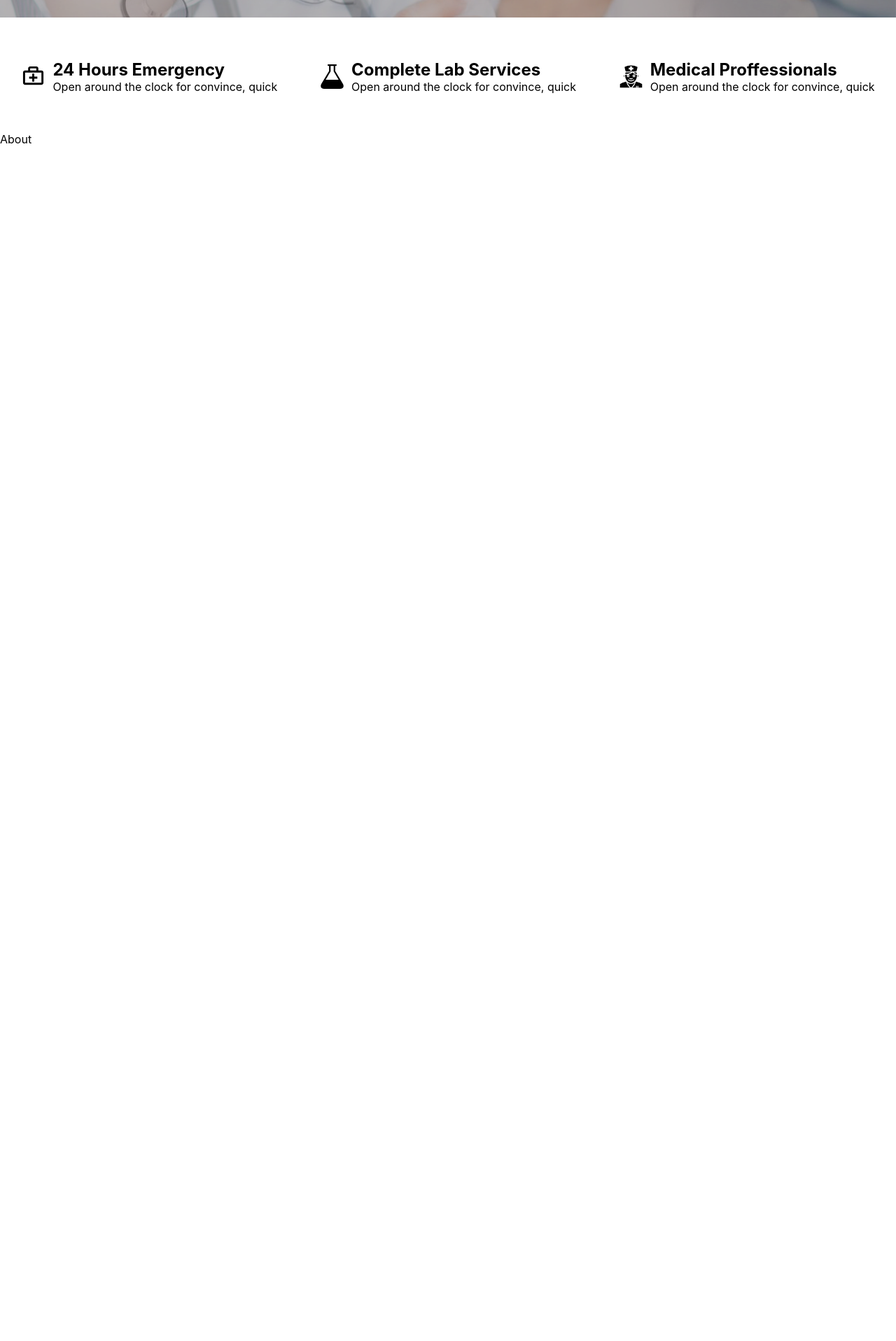
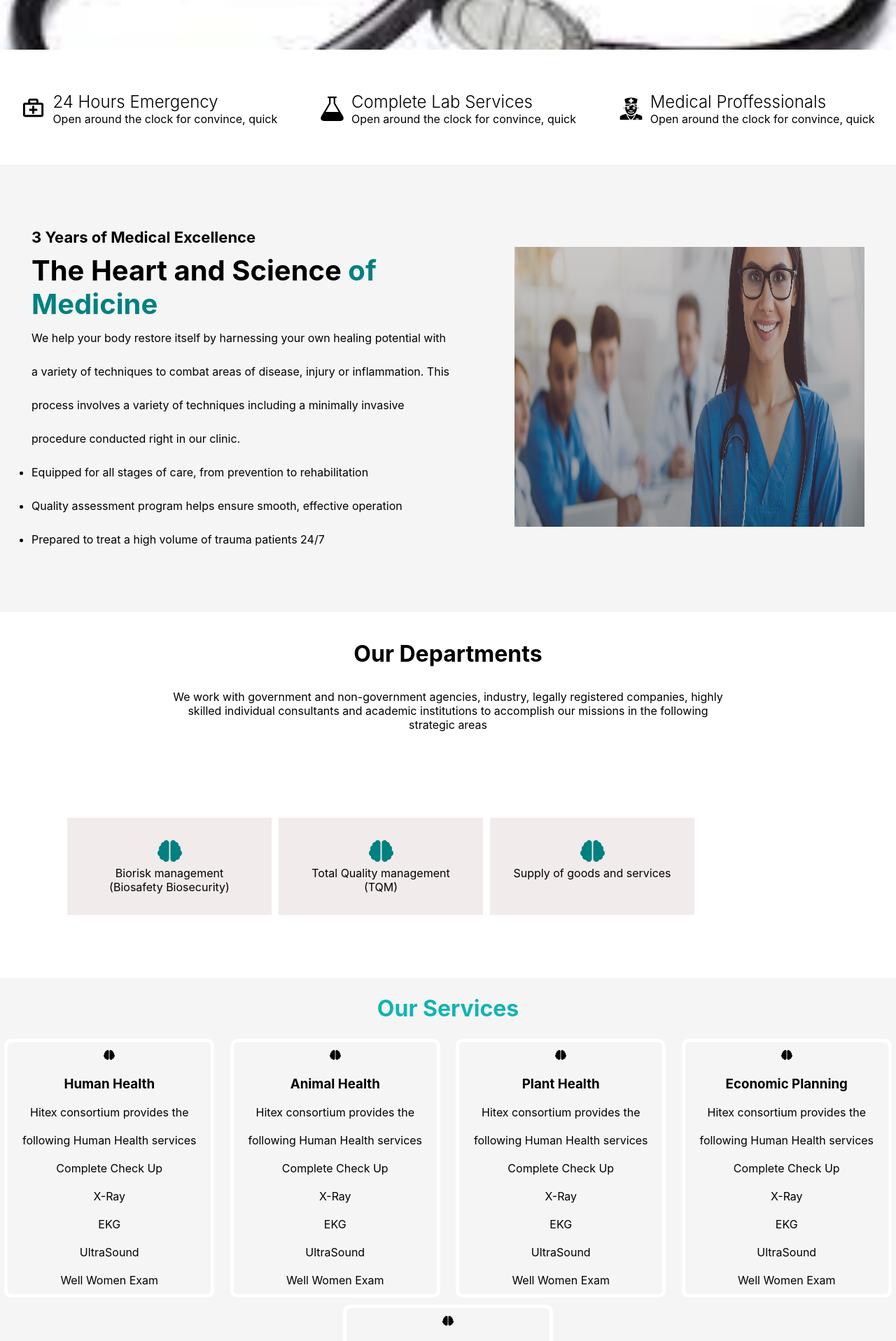
Before and after one commit to isiagi/medical, a Next.js app: page / in a window 1280 px wide. Shown: the part 880-2797 px from the top of the page at 70% size. Before the commit the page ends 1869 px from the top, so only its background shows below. Built offline with nearby package versions, Linux system fonts and the light colour scheme.

Commit message:
new changes

```diff
--- a/components/About.js
+++ b/components/About.js
@@ -1,8 +1,31 @@
+import Image from 'next/image';
+
+import styles from '../styles/Home.module.css'
 
 const About = () => {
   return (
-    <div style={{height: '100vh'}}>About</div>
-  )
-}
+    <div className={styles.about__container}>
+      <div className={styles.about__item}>
+        <h4 style ={{fontSize:"22px"}}>3 Years of Medical Excellence</h4>
+        <h2>The Heart and Science<span style={{color:"teal"}}> of Medicine </span></h2>
+        <p>
+          We help your body restore itself by harnessing your own healing
+          potential with a variety of techniques to combat areas of disease,
+          injury or inflammation. This process involves a variety of techniques
+          including a minimally invasive procedure conducted right in our
+          clinic.
+        </p>
+        <ul>
+          <li>Equipped for all stages of care, from prevention to rehabilitation</li>
+          <li>Quality assessment program helps ensure smooth, effective operation</li>
+          <li>Prepared to treat a high volume of trauma patients 24/7</li>
+        </ul>
+      </div>
+      <div>
+        <Image src="/assets/slide-01.jpg" alt="about image" height="400px" width="500px" />
+      </div>
+    </div>
+  );
+};
 
-export default About
+export default About;
--- a/components/Banner.js
+++ b/components/Banner.js
@@ -13,15 +13,15 @@ const Banner = () => {
       <div className={styles.banner__column}>
         <div>
           <GrLocation />
-          <h3>Bweyogerere</h3>
+          <h3 style={{fontSize: '15px'}}>Bweyogerere</h3>
         </div>
         <div>
           <FiPhoneCall />
-          <h3>hey</h3>
+          <h3 style={{fontSize: '15px'}}>0701844459/0772844459</h3>
         </div>
         <div>
           <HiOutlineMail />
-          <h3>test@mail.com</h3>
+          <h3 style={{fontSize: '15px'}}>Hitexconsortium@mail.com</h3>
         </div>
       </div>
       <div className={styles.banner__icons}>
--- a/components/Banner1.js
+++ b/components/Banner1.js
@@ -10,21 +10,21 @@ const Banner1 = () => {
       <div className={styles.Banner1__wrapper}>
         <BiFirstAid style={{fontSize: '35px'}}/>
         <div className={styles.Banner1__item}>
-          <h2>24 Hours Emergency</h2>
+          <h2 style={{fontWeight:"300"}}>24 Hours Emergency</h2>
           <p>Open around the clock for convince, quick</p>
         </div>
       </div>
       <div className={styles.Banner1__wrapper}>
         <ImLab style={{fontSize: '35px'}}/>
         <div className={styles.Banner1__item}>
-          <h2>Complete Lab Services</h2>
+          <h2 style={{fontWeight:"300"}}>Complete Lab Services</h2>
           <p>Open around the clock for convince, quick</p>
         </div>
       </div>
       <div className={styles.Banner1__wrapper}>
         <GiNurseMale style={{fontSize: '35px'}}/>
         <div className={styles.Banner1__item}>
-          <h2>Medical Proffessionals</h2>
+          <h2 style={{fontWeight:"300"}}>Medical Proffessionals</h2>
           <p>Open around the clock for convince, quick</p>
         </div>
       </div>
--- /dev/null
+++ b/components/Depart.js
@@ -0,0 +1,57 @@
+import { useState } from 'react';
+import { FaBrain } from 'react-icons/fa';
+
+import styles from '../styles/Home.module.css';
+
+const morez = [
+  {
+    name: 'hey',
+    content: 'hello there',
+  },
+];
+
+const Depart = () => {
+  const [more, setMore] = useState();
+  return (
+    <>
+      <h2 style={{ textAlign: 'center', fontSize:'2rem', marginTop: '40px'}}>Our Departments</h2>
+      <p
+        style={{ textAlign: 'center', maxWidth: '800px', margin: '2rem auto' }}
+      >
+        We work with government and non-government agencies, industry, legally
+        registered companies, highly skilled individual consultants and academic
+        institutions to accomplish our missions in the following strategic areas
+      </p>
+      <div className={styles.depart__container}>
+        <div className={styles.depart__items}>
+          <div className={styles.depart__item} onClick={() => setMore('hey')}>
+            <FaBrain style={{color: 'teal', fontSize: '35px'}}/>
+            <p>Biorisk management (Biosafety Biosecurity)</p>
+          </div>
+          <div className={styles.depart__item}>
+            <FaBrain style={{color: 'teal', fontSize: '35px'}}/>
+            <p>Total Quality management (TQM) </p>
+          </div>
+          <div className={styles.depart__item}>
+            <FaBrain style={{color: 'teal', fontSize: '35px'}}/>
+            <p>Supply of goods and services</p>
+          </div>
+        </div>
+        <div>
+          {morez.map((item) => {
+            if (item.name === more) {
+              return (
+                <div>
+                  <h1>{item.name}</h1>
+                  <p>{item.content}</p>
+                </div>
+              );
+            }
+          })}
+        </div>
+      </div>
+    </>
+  );
+};
+
+export default Depart;
--- a/components/Hero1.js
+++ b/components/Hero1.js
@@ -1,20 +1,20 @@
 import { Fade } from 'react-slideshow-image';
 import 'react-slideshow-image/dist/styles.css';
 
-import styles from '../styles/Home.module.css'
+import styles from '../styles/Home.module.css';
 
 const fadeImages = [
   {
     url: '/assets/slide-01.jpg',
-    caption: 'Quality Health Care',
+    caption: 'Quality human Health Care',
   },
   {
-    url: '/assets/slide-02.jpg',
-    caption: 'Second Slide',
+    url: '/assets/doc.jpg',
+    caption: 'animal health',
   },
   {
-    url: '/assets/slide-03.jpg',
-    caption: 'Third Slide',
+    url: '/assets/2.jpeg',
+    caption: 'plant health',
   },
 ];
 
@@ -27,7 +27,10 @@ const Hero1 = () => {
             <div className={styles.image__container}>
               <img src={fadeImage.url} />
             </div>
-            <h2>{fadeImage.caption}</h2>
+            <div className={styles.ahh}>
+              <h2 style={{color: '#fff', textTransform:'uppercase'}}>{fadeImage.caption}</h2>
+              <button style={{padding: '12px', color: '#fff',background: 'blue', borderRadius: '20px', border: 'none', fontSize: '15px'}}>Explore Our Services</button>
+            </div>
           </div>
         ))}
       </Fade>
--- a/components/Nav.js
+++ b/components/Nav.js
@@ -5,7 +5,7 @@ const NavBar = () => {
     return (
         <nav className={styles.nav}>
             <div className={styles.nav__logo}>
-               <h1>HJ Hitex Diagnostic Hopital</h1>
+               <h1>HITEX CONSORTIUM</h1>
             </div>
             <div className={styles.nav__items}>
                 <ul>
--- /dev/null
+++ b/components/Services.js
@@ -0,0 +1,79 @@
+import { FaBrain } from 'react-icons/fa';
+
+import styles from '../styles/Home.module.css';
+
+const Services = () => {
+  return (
+    <div className={styles.service__container}>
+      <h2>Our Services</h2>
+      <div className={styles.service__items}>
+        <div className={styles.service__item}>
+          <FaBrain />
+          <h3>Human Health</h3>
+          <p>Hitex consortium provides the following Human Health services</p>
+          <ul>
+            <li>Complete Check Up</li>
+            <li>X-Ray</li>
+            <li>EKG</li>
+            <li>UltraSound</li>
+            <li>Well Women Exam</li>
+          </ul>
+        </div>
+
+        <div className={styles.service__item}>
+          <FaBrain />
+          <h3>Animal Health</h3>
+          <p>Hitex consortium provides the following Human Health services</p>
+          <ul>
+            <li>Complete Check Up</li>
+            <li>X-Ray</li>
+            <li>EKG</li>
+            <li>UltraSound</li>
+            <li>Well Women Exam</li>
+          </ul>
+        </div>
+
+        <div className={styles.service__item}>
+          <FaBrain />
+          <h3>Plant Health</h3>
+          <p>Hitex consortium provides the following Human Health services</p>
+          <ul>
+            <li>Complete Check Up</li>
+            <li>X-Ray</li>
+            <li>EKG</li>
+            <li>UltraSound</li>
+            <li>Well Women Exam</li>
+          </ul>
+        </div>
+
+        <div className={styles.service__item}>
+          <FaBrain />
+          <h3>Economic Planning</h3>
+          <p>Hitex consortium provides the following Human Health services</p>
+          <ul>
+            <li>Complete Check Up</li>
+            <li>X-Ray</li>
+            <li>EKG</li>
+            <li>UltraSound</li>
+            <li>Well Women Exam</li>
+          </ul>
+        </div>
+
+        <div className={styles.service__item}>
+          <FaBrain />
+          <h3>Monitoring Evaluation and Learning (MEL)</h3>
+          <p>Hitex consortium provides the following Human Health services</p>
+          <ul>
+            <li>Complete Check Up</li>
+            <li>X-Ray</li>
+            <li>EKG</li>
+            <li>UltraSound</li>
+            <li>Well Women Exam</li>
+          </ul>
+        </div>
+      </div>
+    </div>
+  );
+};
+
+export default Services;
--- a/pages/index.js
+++ b/pages/index.js
@@ -3,8 +3,10 @@ import Image from 'next/image';
 import About from '../components/About';
 import Banner from '../components/Banner';
 import Banner1 from '../components/Banner1';
+import Depart from '../components/Depart';
 import Hero1 from '../components/Hero1';
 import NavBar from '../components/Nav';
+import Services from '../components/Services';
 import styles from '../styles/Home.module.css';
 
 export default function Home() {
@@ -24,6 +26,8 @@ export default function Home() {
         <Hero1 />
         <Banner1 />
         <About />
+        <Depart />
+        <Services />
       </main>
     </div>
   );
--- a/styles/Home.module.css
+++ b/styles/Home.module.css
@@ -25,11 +25,14 @@
   flex-direction: column;
   background: white;
   color: #000;
+  padding-bottom: 30px;
 }
 
 .nav .nav__logo h1 {
   text-align: center;
   margin-bottom: 1rem;
+  margin-top:1rem;
+  color: teal;
 }
 
 .nav .nav__items ul {
@@ -38,6 +41,12 @@
   align-items: center;
   justify-content: space-around;
   flex-wrap: wrap;
+  cursor: pointer;
+}
+
+.nav .nav__items ul li:hover{
+  color: blue;
+  border-bottom: 1px solid #000;
 }
 
 .banner__icons {
@@ -54,6 +63,7 @@
 
 .each__fade > .image__container {
   min-height: 100vh;
+  width: 100%;
 }
 
 .each__fade > .image__container img {
@@ -62,13 +72,15 @@
   object-fit: cover;
 }
 
-.each__fade > h2 {
+.each__fade > .ahh {
+  font-size: 2rem;
   position: absolute;
-  width: 100%;
+  left: 0;
+  right: 0;
+  margin-left: auto;
+  margin-right: auto;
+  width: 500px;
   top: 300px;
-  left: 50%;
-  right: 50%;
-  z-index: 1;
 }
 
 /* Banner1 styles */
@@ -84,6 +96,88 @@
   display: flex;
   align-items: center;
   gap: 10px;
+}
+
+.about__container {
+  display: flex;
+  justify-content: space-around;
+  align-items: center;
+  flex-wrap: wrap;
+  background-color: whitesmoke;
+  min-height: 80vh;
+}
+
+.about__item {
+  max-width: 600px;
+  line-height:3em;
+}
+.about__item> h2{
+  font-size: 40px;
+}
+
+/* Department Section Here */
+
+.depart__container {
+  display: flex;
+  justify-content: space-around;
+  align-items: center;
+  cursor: pointer;
+  min-height: 40vh;
+}
+
+.depart__items {
+  max-width: 70%;
+  display: grid;
+  grid-template-columns: repeat(3, 1fr);
+  gap: 10px;
+}
+
+.depart__item {
+  border: none;
+  padding: 30px;
+  background-color: rgb(241, 235, 235);
+  text-align: center;
+}
+
+/* Services Section Here */
+
+.service__container {
+  background-color: whitesmoke;
+}
+
+.service__container > h2{
+  text-align: center;
+  color: rgb(19, 179, 179);
+  font-size: 2rem;
+  padding: 1.5rem;
+
+}
+
+.service__container .service__items {
+  display: flex;
+  align-items: center;
+  justify-content: space-around;
+  flex-wrap: wrap;
+  gap: 10px;
+}
+
+.service__container .service__items .service__item {
+  max-width: 300px;
+  border: 5px solid #ffffff;
+  text-align: center;
+  line-height: 40px;
+  gap: 10px;
+  border-radius: 10px;
+}
+
+
+.service__container .service__items .service__item:hover {
+  border: 5px solid rgb(28, 28, 143);
+  box-shadow: 1px 2px 3px 4px rgb(178, 186, 250);
+}
+
+.service__container .service__items .service__item ul {
+  list-style: none;
 }
 
 @media screen and (max-width: 650px) {
```
Also changed, not shown: public/assets/2.jpeg (added), public/assets/doc.jpg (added).
